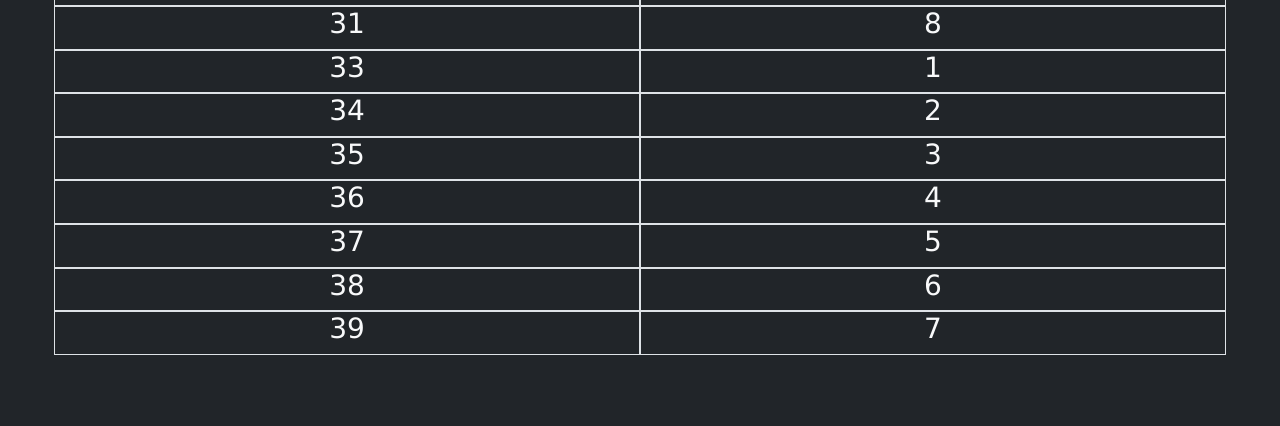
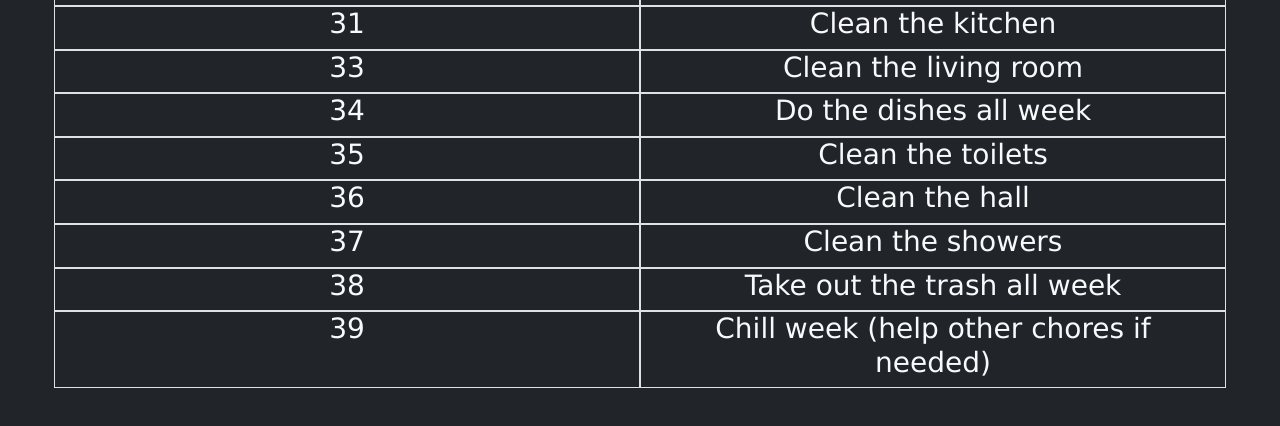
Before and after one commit to eivindIsMyName/Kollektiv-side, a plain HTML site: page index.html in a window 1280 px wide. Shown: the part 158-584 px from the top of the page. Drawn offline with nearby package versions, Linux system fonts and the light colour scheme.

Commit message:
fikset listen så oppgavene står der

```diff
--- a/index.html
+++ b/index.html
@@ -26,7 +26,7 @@
 <h3>31</h3>
 </div>
 <div class="col bg-dark text-center text-light border">
-<h3 id="1">8</h3>
+<h3 id="1">Clean the kitchen</h3>
 </div>
 </div>
 <div class="row px-1">
@@ -34,7 +34,7 @@
 <h3>33</h3>
 </div>
 <div class="col bg-dark text-center text-light border">
-<h3 id="2">1</h3>
+<h3 id="2">Clean the living room</h3>
 </div>
 </div>
 <div class="row px-1">
@@ -42,7 +42,7 @@
 <h3>34</h3>
 </div>
 <div class="col bg-dark text-center text-light border">
-<h3 id="3">2</h3>
+<h3 id="3">Do the dishes all week</h3>
 </div>
 </div>
 <div class="row px-1">
@@ -50,7 +50,7 @@
 <h3>35</h3>
 </div>
 <div class="col bg-dark text-center text-light border">
-<h3 id="4">3</h3>
+<h3 id="4">Clean the toilets</h3>
 </div>
 </div>
 <div class="row px-1">
@@ -58,7 +58,7 @@
 <h3>36</h3>
 </div>
 <div class="col bg-dark text-center text-light border">
-<h3 id="5">4</h3>
+<h3 id="5">Clean the hall</h3>
 </div>
 </div>
 <div class="row px-1">
@@ -66,7 +66,7 @@
 <h3>37</h3>
 </div>
 <div class="col bg-dark text-center text-light border">
-<h3 id="6">5</h3>
+<h3 id="6">Clean the showers</h3>
 </div>
 </div>
 <div class="row px-1">
@@ -74,7 +74,7 @@
 <h3>38</h3>
 </div>
 <div class="col bg-dark text-center text-light border">
-<h3 id="7">6</h3>
+<h3 id="7">Take out the trash all week</h3>
 </div>
 </div>
 <div class="row px-1">
@@ -82,7 +82,7 @@
 <h3>39</h3>
 </div>
 <div class="col bg-dark text-center text-light border">
-<h3 id="8">7</h3>
+<h3 id="8">Chill week (help other chores if needed)</h3>
 </div>
 </div>
 </div>
```
